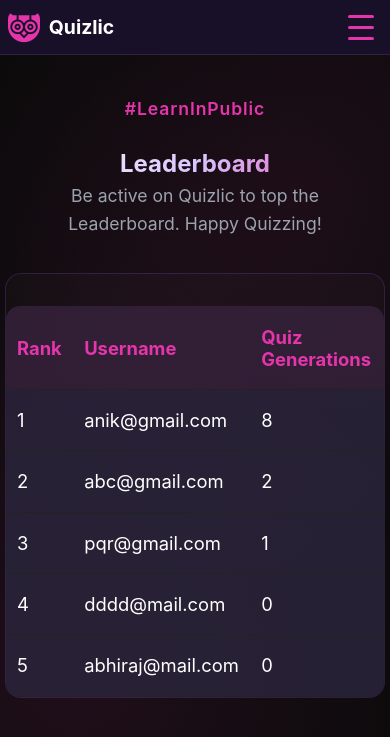
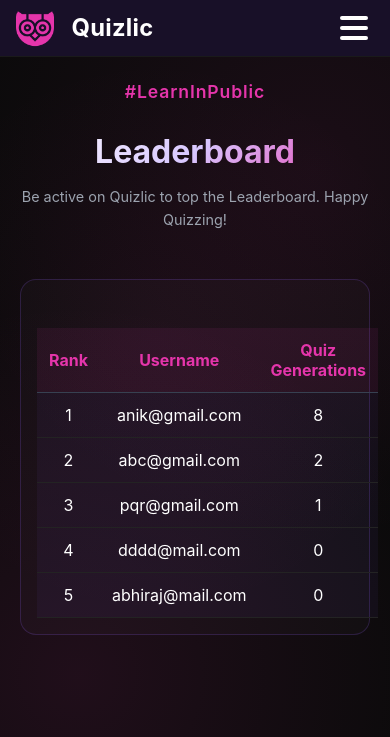
Before and after one commit to anikchand461/Quizlic, a FastAPI app: page /leaderboard in a window 390 px wide. Shown: the top 737 px of the page. Run offline with FastAPI, Linux system fonts and the light colour scheme.

Commit message:
added updates

```diff
--- a/templates/leaderboard.html
+++ b/templates/leaderboard.html
@@ -2,74 +2,41 @@
 <html>
 <head>
     <title>Leaderboard | Quizlic</title>
-    <meta name="viewport" content="width=device-width, initial-scale=1.0">
     <link rel="stylesheet" href="/static/styles.css">
     <link rel="icon" href="/static/favicon.ico" type="image/x-icon">
+</head>
     <style>
-        body {
-            overflow-x: hidden;
-        }
-        .main-content {
-            margin-top: 2.5em;
-            max-width: 900px;
-            margin-left: auto;
-            margin-right: auto;
-            padding: 0 1.2em;
-        }
-        .quiz-container {
-            width: 100%;
-            overflow-x: auto;
-            display: flex;
-            justify-content: center;
-        }
-        .leaderboard-table {
-            width: 100%;
-            max-width: 600px;
-            border-collapse: collapse;
-            margin-top: 2rem;
-            min-width: 320px;
-            background: rgba(36, 31, 46, 0.85);
-            border-radius: 14px;
-            overflow: hidden;
-        }
-        .leaderboard-table th, .leaderboard-table td {
-            padding: 1.1rem 0.7rem;
-            border-bottom: 1px solid #232323;
-            text-align: left;
-            font-size: 1.25em;
-        }
-        .leaderboard-table th {
-            background: rgba(229,53,171,0.08);
-            color: #e535ab;
-            font-size: 1.25em;
-        }
-        .leaderboard-table td {
-            background: rgba(139,92,246,0.05);
-            color: #fff;
-            font-size: 1.18em;
-        }
-        /* Header and Hamburger */
+        @media (max-width: 700px) {
             .header {
-            display: flex;
+                flex-direction: row;
                 align-items: center;
                 justify-content: space-between;
-            padding: 1em 1.5em;
+                padding: 0.5rem 1rem;
+                position: relative;
                 background: #181028;
-            border-bottom: 1px solid #2d223f;
-            position: relative;
             }
             .logo {
                 display: flex;
                 align-items: center;
                 gap: 0.5em;
+                width: auto;
+                flex: 1 1 auto;
             }
             .logo-icon {
                 width: 38px;
                 height: 38px;
-            border-radius: 8px;
+                margin-right: 0.5em;
+            }
+            .logo span {
+                font-size: 1.35em;
+                font-weight: 700;
+                color: #fff;
+                letter-spacing: 0.01em;
+                line-height: 1;
+                margin-right: 0.5em;
             }
             .hamburger {
-            display: flex;
+                display: inline-flex;
                 flex-direction: column;
                 justify-content: center;
                 align-items: center;
@@ -78,21 +45,18 @@
                 background: none;
                 border: none;
                 cursor: pointer;
-            margin-left: auto;
-            position: absolute;
-            right: 1.5em;
-            top: 50%;
-            transform: translateY(-50%);
-            z-index: 120;
+                margin-left: 0.5rem;
+                z-index: 102;
             }
             .hamburger span {
                 display: block;
-            width: 26px;
-            height: 3px;
-            background: #e535ab;
-            margin: 4px 0;
+                height: 4px;
+                width: 28px;
+                margin: 3px 0;
+                background: #fff;
                 border-radius: 2px;
                 transition: 0.3s;
+                position: relative;
             }
             .hamburger.active span:nth-child(1) {
                 transform: translateY(7px) rotate(45deg);
@@ -105,104 +69,125 @@
             }
             .nav {
                 display: none;
+                flex-direction: column;
+                align-items: center;
+                width: 100vw;
+                background: #181028;
                 position: absolute;
-            top: 100%;
-            right: 1.5em;
-            background: #181028;
-            flex-direction: column;
-            width: 200px;
-            box-shadow: 0 4px 24px rgba(24,16,40,0.10);
-            border-radius: 0 0 12px 12px;
-            z-index: 110;
-            padding: 1em 0;
-            gap: 0.5em;
+                top: 60px;
+                left: 0;
+                z-index: 101;
+                box-shadow: 0 4px 16px rgba(139,92,246,0.08);
+                padding: 2rem 0 2rem 0;
+                border-bottom-left-radius: 12px;
+                border-bottom-right-radius: 12px;
+                text-align: center;
+                opacity: 0;
+                pointer-events: none;
+                transform: translateY(-20px);
+                transition: opacity 0.3s, transform 0.3s;
             }
             .nav.open {
                 display: flex;
+                opacity: 1;
+                pointer-events: auto;
+                transform: translateY(0);
             }
-        .nav-link, .nav-btn {
+            .nav .nav-link {
+                font-size: 1.25em;
                 color: #fff;
                 text-decoration: none;
-            font-weight: 600;
-            font-size: 1.1em;
-            padding: 0.7em 1.2em;
-            border-radius: 8px;
-            transition: background 0.2s, color 0.2s;
-            text-align: left;
+                font-weight: 700;
+                margin-bottom: 0.3em;
+                display: block;
             }
-        .nav-link:hover, .nav-btn:hover {
-            background: #e535ab;
-            color: #fff;
-        }
-        .avatar-link img {
-            width: 32px;
-            height: 32px;
+            .nav .avatar-link img {
+                width: 56px;
+                height: 56px;
                 border-radius: 50%;
                 border: 2px solid #e535ab;
+                background: #222;
             }
-        @media (min-width: 900px) {
+            .nav .nav-btn {
+                display: block;
+                width: 90%;
+                margin: 0.7em auto;
+                padding: 0.9em 0;
+                background: transparent;
+                color: #e535ab;
+                border: 1.5px solid #e535ab;
+                border-radius: 10px;
+                font-size: 1.15em;
+                font-weight: 600;
+                transition: background 0.2s, color 0.2s;
+                text-align: center;
+                text-decoration: none;
+            }
+            .nav .nav-btn:hover {
+                background: #e535ab;
+                color: #181028;
+            }
+            .actions {
+                display: none;
+                color: #a78bfa;
+            }
+        }
+        @media (min-width: 701px) {
             .hamburger {
                 display: none;
             }
             .nav {
                 display: flex !important;
+                flex-direction: row;
+                align-items: center;
                 position: static;
-                flex-direction: row;
                 background: none;
                 box-shadow: none;
+                padding: 0;
                 width: auto;
                 border-radius: 0;
-                padding: 0;
-                gap: 1.2em;
-                align-items: center;
+                text-align: left;
+                gap: 1.5em;
+            }
+            .nav .nav-link {
+                font-size: 1em;
+                color: #fff;
+                text-decoration: none;
+                font-weight: 600;
+                margin: 0 0.7em 0 0;
+                display: inline-block;
+            }
+            .nav .avatar-link {
+                display: inline-block;
+                margin: 0 0.2em;
+            }
+            .nav .avatar-link img {
+                width: 32px;
+                height: 32px;
+                border-radius: 50%;
+                border: 2px solid #e535ab;
+                background: #222;
+                vertical-align: middle;
+            }
+            .nav .nav-btn {
+                display: none;
             }
         }
-        @media (max-width: 700px) {
-            .main-content {
-                margin-top: 1em;
-                padding: 0 0.3em;
-            }
-            .quiz-container {
-                padding: 0;
-                margin: 0;
-            }
-            .leaderboard-table th, .leaderboard-table td {
-                font-size: 1.15em !important;
-                padding: 1.2rem 0.7rem !important;
-            }
-            .hero-title {
-                font-size: 1.5em !important;
-            }
-            .hero-description {
-                font-size: 1.1em;
-            }
-            .header {
-                padding: 0.7em 0.5em;
-            }
-            .logo-icon {
-                width: 32px;
-                height: 32px;
-            }
-            .logo span {
-                font-size: 1.1em !important;
-            }
-            .hamburger {
-                right: 0.7em;
-            }
-            .nav {
-                right: 0.7em;
-                width: 90vw;
-                min-width: 160px;
-            }
+        .option code {
+            background: #f3f4f6;
+            color: #181028;
+            padding: 2px 6px;
+            border-radius: 5px;
+            font-size: 1em;
+            font-family: "Fira Mono", "Consolas", "Menlo", monospace;
         }
         </style>
-</head>
 <body>
     <header class="header">
         <div class="logo">
             <a href="/quiz" style="display: flex; align-items: center; gap: 0.5em; text-decoration: none;">
             <img src="/static/logo-3.png" alt="Quizlic Logo" class="logo-icon">
-                <span style="color: #fff; font-size: 1.3em; font-weight: 700;">Quizlic</span>
+            <span style="color: #fff;">Quizlic</span>
             </a>
         </div>
         <button class="hamburger" id="hamburger-btn" aria-label="Toggle navigation">
@@ -222,50 +207,43 @@
             <a href="https://github.com/abhirajadhikary06/Quizlic" class="nav-btn">GitHub</a>
             <a href="https://open-launch.com/projects/Quizlic" class="nav-btn">Open Launch</a>
         </nav>
+        <!-- Add Logout button beside GitHub in the top right corner -->
+        <div class="actions">
+            <a href="https://github.com/abhirajadhikary06/Quizlic" class="btn btn-outline" style="transition: color 0.2s; color: #e535ab;">
+                <svg xmlns="http://www.w3.org/2000/svg" width="16" height="16" fill="currentColor" viewBox="0 0 16 16" style="vertical-align: -0.125em; margin-right: 0.25rem;">
+                    <path d="M8 0C3.58 0 0 3.58 0 8c0 3.54 2.29 6.53 5.47 7.59.4.07.55-.17.55-.38 0-.19-.01-.82-.01-1.49-2.01.37-2.53-.49-2.69-.94-.09-.23-.48-.94-.82-1.13-.28-.15-.68-.52-.01-.53.63-.01 1.08.58 1.23.82.72 1.21 1.87.87 2.33.66.07-.52.28-.87.51-1.07-1.78-.2-3.64-.89-3.64-3.95 0-.87.31-1.59.82-2.15-.08-.2-.36-1.02.08-2.12 0 0 .67-.21 2.2.82.64-.18 1.32-.27 2-.27.68 0 1.36.09 2 .27 1.53-1.04 2.2-.82 2.2-.82.44 1.1.16 1.92.08 2.12.51.56.82 1.27.82 2.15 0 3.07-1.87 3.75-3.65 3.95.29.25.54.73.54 1.48 0 1.07-.01 1.93-.01 2.2 0 .21.15.46.55.38A8.012 8.012 0 0 0 16 8c0-4.42-3.58-8-8-8z"/>
+                </svg>
+                GitHub
+            </a>
+            <a href="/logout" class="btn btn-logout" style="margin-left: 0.7em; background: #e535ab; color: #fff; border-radius: 10px; padding: 0.5em 1.2em; font-weight: 600; border: none; transition: background 0.2s;">Logout</a>
+        </div>
     </header>
     <div class="main-content">
-        <div class="hashtag" style="text-align:center; margin-top:1.5em;">#LearnInPublic</div>
-        <h1 class="hero-title" style="text-align:center; font-size:2.5em; margin-bottom:0.2em;">Leaderboard</h1>
-        <p class="hero-description" style="text-align:center; margin-bottom:2em;">
+                <div class="hashtag">#LearnInPublic</div>
+        <h1 class="hero-title">Leaderboard</h1>
+        <p class="hero-description">
             Be active on Quizlic to top the Leaderboard. Happy Quizzing!
         </p>
         <div class="quiz-container">
-            <table class="leaderboard-table">
+        <table style="width:100%; border-collapse:collapse; margin-top:2rem;">
             <thead>
-                    <tr>
-                        <th>Rank</th>
-                        <th>Username</th>
-                        <th>Quiz Generations</th>
+                <tr style="background:rgba(229,53,171,0.08); color:#e535ab;">
+                    <th style="padding:0.75rem; border-bottom:1px solid #374151;">Rank</th>
+                    <th style="padding:0.75rem; border-bottom:1px solid #374151;">Username</th>
+                    <th style="padding:0.75rem; border-bottom:1px solid #374151;">Quiz Generations</th>
                 </tr>
             </thead>
             <tbody>
                 {% for user in users %}
-                    <tr>
-                        <td>{{ loop.index }}</td>
-                        <td>{{ user.username }}</td>
-                        <td>{{ user.generation_count }}</td>
+                <tr style="background:rgba(139,92,246,0.05); color:#fff;">
+                    <td style="padding:0.75rem; border-bottom:1px solid #232323;">{{ loop.index }}</td>
+                    <td style="padding:0.75rem; border-bottom:1px solid #232323;">{{ user.username }}</td>
+                    <td style="padding:0.75rem; border-bottom:1px solid #232323;">{{ user.generation_count }}</td>
                 </tr>
                 {% endfor %}
             </tbody>
         </table>
         </div>
     </div>
-    <script>
-        // Hamburger menu for mobile
-        const hamburger = document.getElementById('hamburger-btn');
-        const nav = document.getElementById('main-nav');
-        hamburger.addEventListener('click', function(e) {
-            e.stopPropagation();
-            hamburger.classList.toggle('active');
-            nav.classList.toggle('open');
-        });
-        // Optional: Close nav when clicking outside
-        document.addEventListener('click', function(event) {
-            if (!hamburger.contains(event.target) && !nav.contains(event.target)) {
-                hamburger.classList.remove('active');
-                nav.classList.remove('open');
-            }
-        });
-    </script>
 </body>
 </html>
```
Also changed, not shown: quizlic.db. Lines whose indentation alone changed are shown as unchanged.
